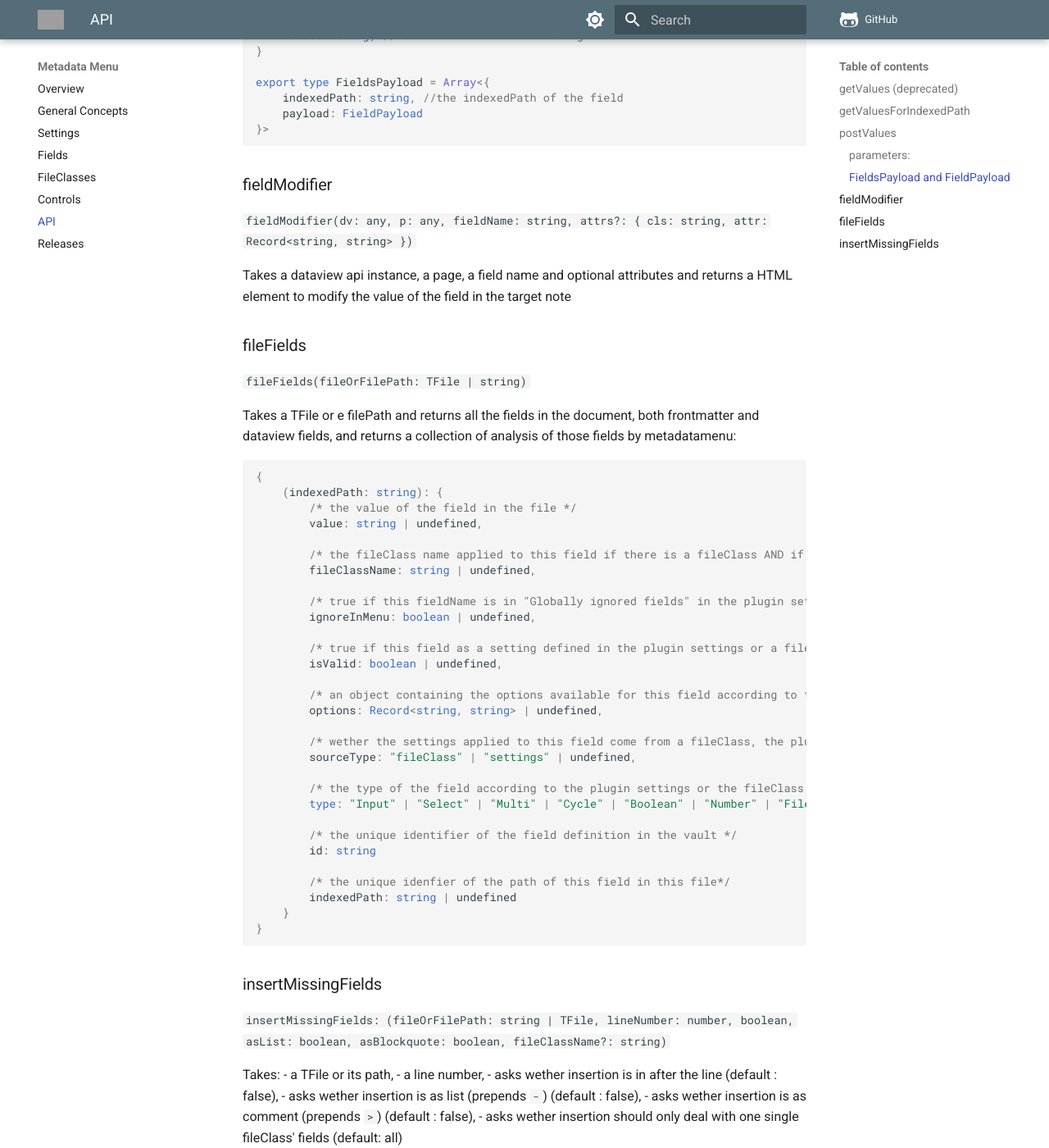
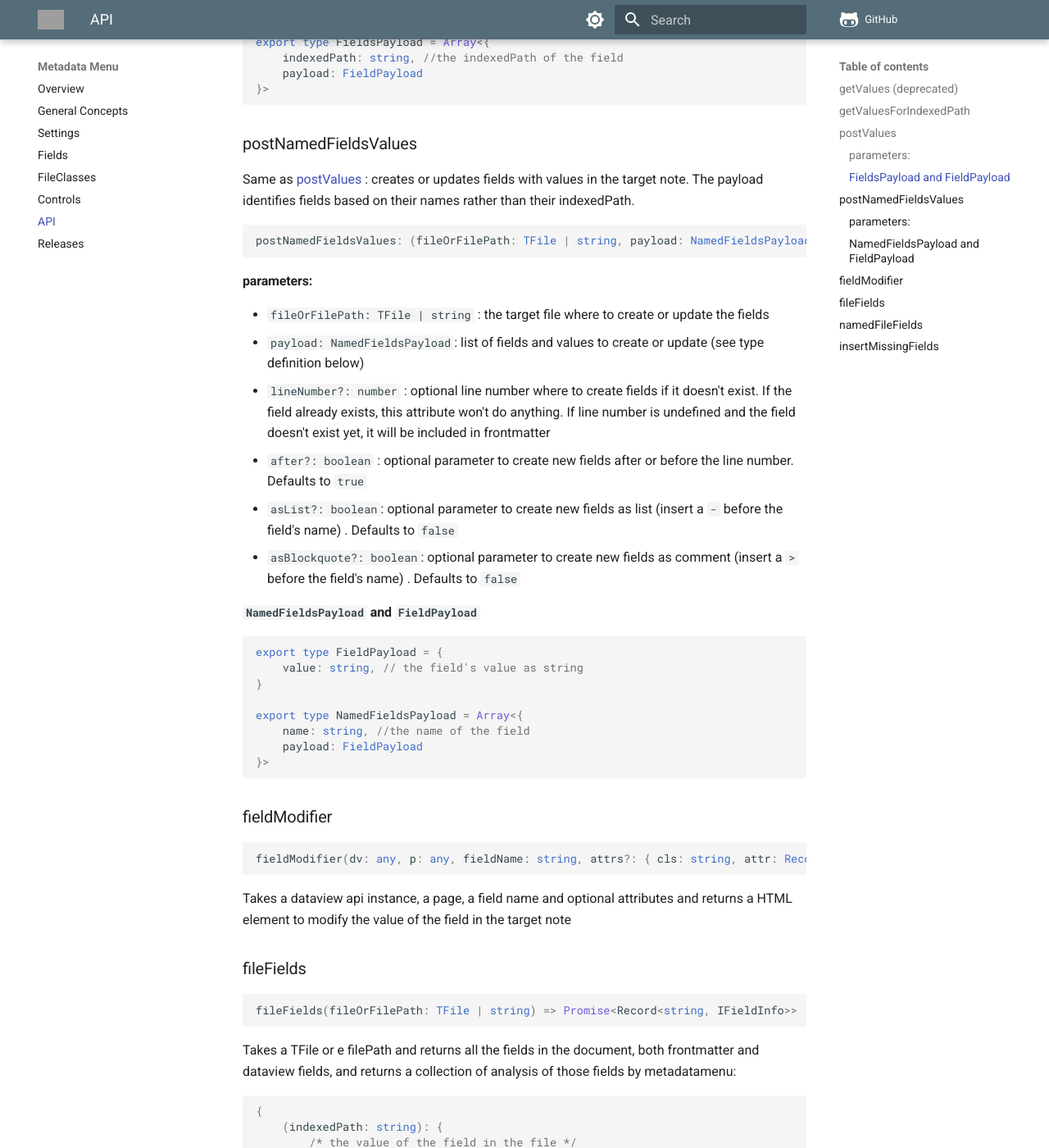
Before and after one commit to mdelobelle/metadatamenu, an MkDocs documentation site: the page built from docs/api.md, in a window 1280 px wide and 1400 px high, scrolled down 1284 px. Shown: the whole window at 82% size. Built offline with MkDocs 1.6.1 and Material for MkDocs 9.7.7, drawn with Linux system fonts in a browser that asks for light colours; comment, search, counter and statistics services are not loaded; some of the changed text lies outside the part shown; grey boxes are pictures that could not be loaded.

Commit message:
docs & fixes
Clicking a link in a tableview not working on mobile → added a preventDefault when clicking on the link
Rendering of summarized lookup values not working → adapted the rendering of "non array" lookup values
Documentation for bulk editing and new api methods

````diff
--- a/docs/api.md
+++ b/docs/api.md
@@ -1,29 +1,31 @@
 # Api
 
-API is accessible with `app.plugins.plugins["metadata-menu"].api`
+API is accessible with `MetadataMenu.api`
 
 ### getValues (deprecated)
 
-`getValues(fileOrFilePath: TFile | string, attribute: string)`
+```typescript
+getValues(fileOrFilePath: TFile | string, attribute: string) => Promise<string[]>
+```
 
 Takes a TFile containing the field and a string for the related field name
 Returns an array with the values of the field. If there are several fields with the same name (in object list fields for example, see [Settings](settings#object-listoptions)), this function will return an array with all the exisiting values
 
-This is an asynchronous function, so you should await it.
-
 ### getValuesForIndexedPath
 
-`getValuesForIndexedPath(fileOrFilePath: TFile | string, indexedPath: string)`
+```typescript
+getValuesForIndexedPath(fileOrFilePath: TFile | string, indexedPath: string) => Promise<string>
+```
 
 Takes a TFile containing the field and a string for the related field's [indexedPath](fields#indexed-path)
 
 Returns the value of the field for this indexedPath
 
-This is an asynchronous function, so you should await it.
-
 ### postValues
 creates or updates fields with values in the target note
-`postValues(fileOrFilePath: TFile | string, payload: FieldsPayload, lineNumber?: number, after?: boolean, asList?: boolean, asBlockquote?:boolean)`
+```typescript
+postValues(fileOrFilePath: TFile | string, payload: FieldsPayload, lineNumber?: number, after?: boolean, asList?: boolean, asBlockquote?:boolean) => Promise<void>
+```
 
 #### parameters:
 
@@ -47,13 +49,45 @@ export type FieldsPayload = Array<{
 }>
 ```
 
+### postNamedFieldsValues
+Same as [postValues](#postvalues) : creates or updates fields with values in the target note. The payload identifies fields based on their names rather than their indexedPath.
+```typescript
+postNamedFieldsValues: (fileOrFilePath: TFile | string, payload: NamedFieldsPayload, lineNumber?: number, asList?: boolean, asBlockquote?: boolean) => Promise<void>;
+```
+
+#### parameters:
+
+- `fileOrFilePath: TFile | string` : the target file where to create or update the fields
+- `payload: NamedFieldsPayload`: list of fields and values to create or update (see type definition below)
+- `lineNumber?: number` : optional line number where to create fields if it doesn't exist. If the field already exists, this attribute won't do anything. If line number is undefined and the field doesn't exist yet, it will be included in frontmatter
+- `after?: boolean` : optional parameter to create new fields after or before the line number. Defaults to `true`
+- `asList?: boolean`: optional parameter to create new fields as list (insert a `- ` before the field's name) . Defaults to `false`
+- `asBlockquote?: boolean`: optional parameter to create new fields as comment (insert a `>` before the field's name) . Defaults to `false`
+
+#### `NamedFieldsPayload` and `FieldPayload`
+
+```typescript
+export type FieldPayload = {
+    value: string, // the field's value as string
+}
+
+export type NamedFieldsPayload = Array<{
+    name: string, //the name of the field
+    payload: FieldPayload
+}>
+```
+
 ### fieldModifier
-`fieldModifier(dv: any, p: any, fieldName: string, attrs?: { cls: string, attr: Record<string, string> })`
+```typescript
+fieldModifier(dv: any, p: any, fieldName: string, attrs?: { cls: string, attr: Record<string, string> }) => HTMLElement
+```
 
 Takes a dataview api instance, a page, a field name and optional attributes and returns a HTML element to modify the value of the field in the target note
 
 ### fileFields
-`fileFields(fileOrFilePath: TFile | string)`
+```typescript
+fileFields(fileOrFilePath: TFile | string) => Promise<Record<string, IFieldInfo>>
+```
 
 Takes a TFile or e filePath and returns all the fields in the document, both frontmatter and dataview fields, and returns a collection of analysis of those fields by metadatamenu:
 
@@ -90,8 +124,16 @@ Takes a TFile or e filePath and returns all the fields in the document, both fro
 }
 ```
 
+### namedFileFields
+```typescript
+namedFileFields: (fileOrFilePath: TFile | string) => Promise<Record<string, IFieldInfo>>
+```
+Same as [fileFields](#filefields) but the key is a "named indexedPath" (each field's ID composing the indexedPath is replaced by its name)
+
 ### insertMissingFields
-`insertMissingFields: (fileOrFilePath: string | TFile, lineNumber: number, boolean, asList: boolean, asBlockquote: boolean, fileClassName?: string)`
+```typescript
+insertMissingFields: (fileOrFilePath: string | TFile, lineNumber: number, boolean, asList: boolean, asBlockquote: boolean, fileClassName?: string) => Promise<void>
+```
 
 Takes:
 - a TFile or its path,
--- a/env.js
+++ b/env.js
@@ -1 +1 @@
-window.MDM_DEBUG=false
+window.MDM_DEBUG=true
````
Also changed, not shown: other parts of docs/api.md (+0 -2 lines), docs/controls.md (+14 -0 lines), docs/general.md (+2 -0 lines), docs/releases.md (+4 -0 lines), 4 other files.
